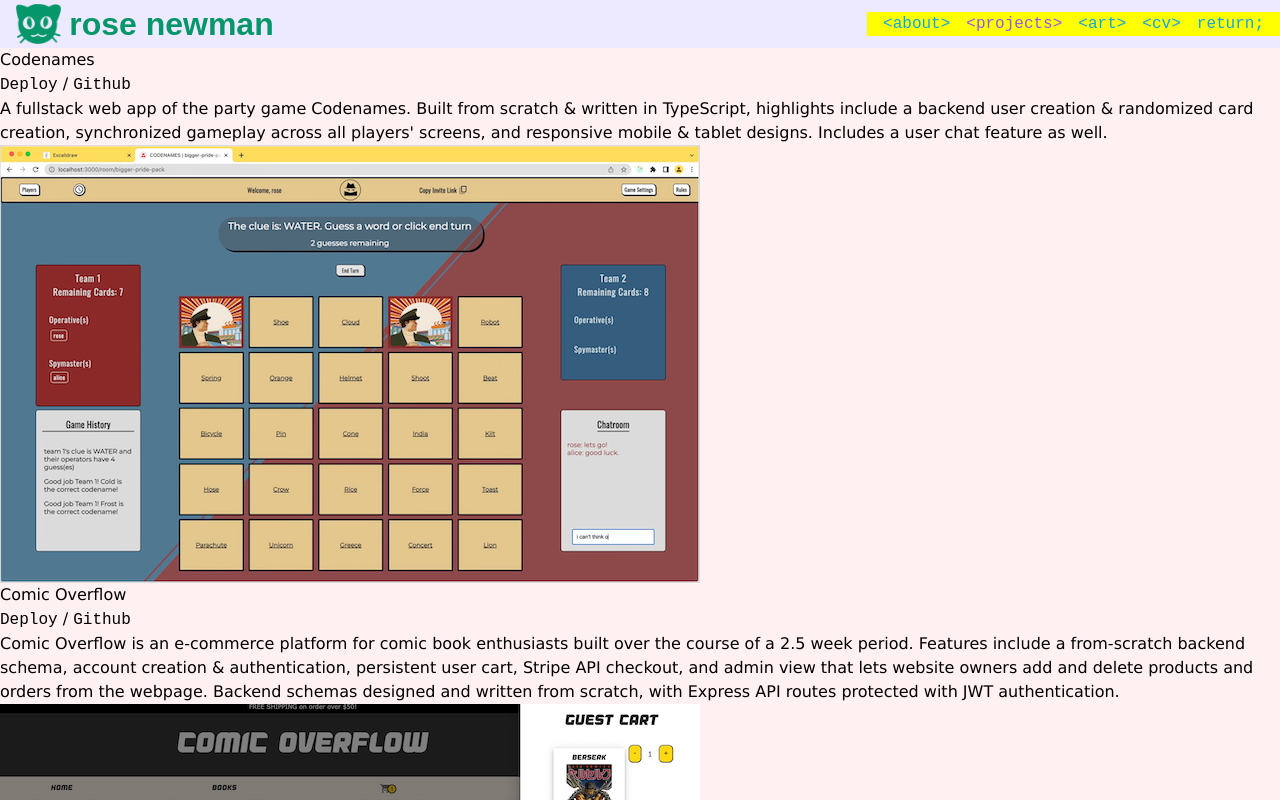
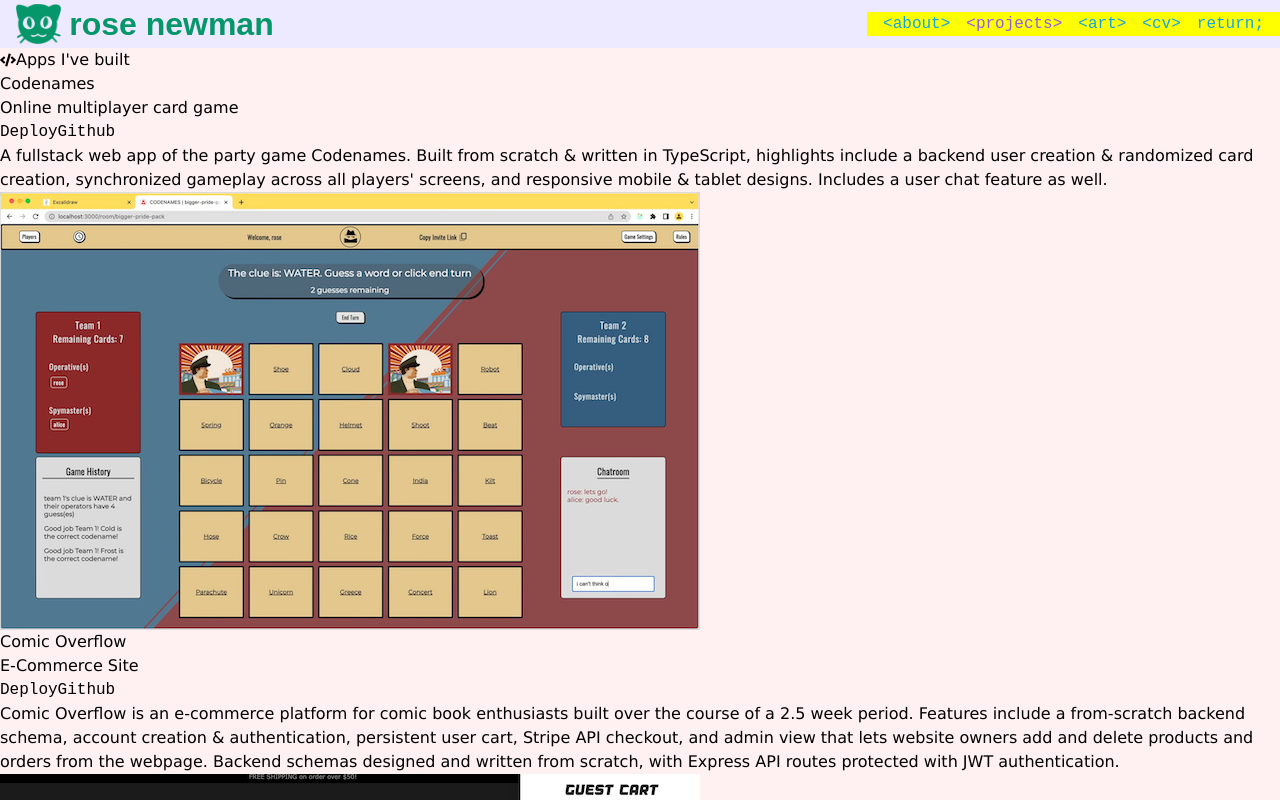
Before and after one commit to rosalie0/rosalie0.github.io, a React (Vite) app: page /projects in a window 1280 px wide. Shown: the top 800 px of the page. Built offline with nearby package versions, Linux system fonts and the light colour scheme; a web font is replaced by a local one.

Commit message:
proj links are buttons, added a top section to projects, wrapped projs in a section tag

```diff
--- a/src/components/projects/Projects.tsx
+++ b/src/components/projects/Projects.tsx
@@ -1,21 +1,39 @@
 import React from "react";
+import { FaCode } from "react-icons/fa";
 import { projects } from "./projectData";
 function Projects() {
   console.log(projects);
   return (
+    <section id="projects">
       <div>
-      <div>
+        <div className="flex items-center">
+          <FaCode />
+          <h2>Apps I've built</h2>
+        </div>
+        <div className="container">
           {projects.map((project) => (
             <div key={project.title} className="">
               <h4>{project.title}</h4>
-            <a href={project.deployLink}>Deploy</a> /{" "}
-            <a href={project.githubLink}>Github</a>
+              <h5>{project.subtitle}</h5>
+
+              <div className="flex flex-wrap">
+                <a href={project.deployLink}>
+                  <button>Deploy</button>
+                </a>
+                <a href={project.githubLink}>
+                  <button>Github</button>
+                </a>
+              </div>
               <p>{project.description}</p>
-            <img src={project.image} alt="Screenshot previewing the web app" />
+              <img
+                src={project.image}
+                alt="Screenshot previewing the web app"
+              />
             </div>
           ))}
         </div>
       </div>
+    </section>
   );
 }
 
--- a/tailwind.config.cjs
+++ b/tailwind.config.cjs
@@ -3,6 +3,9 @@ module.exports = {
   content: ["./index.html", "./src/**/*.{js,ts,jsx,tsx}"],
   theme: {
     fontFamily: {},
+    container: {
+      center: true,
+    },
     extend: {},
   },
   plugins: [],
```
Lines whose indentation alone changed are shown as unchanged.
